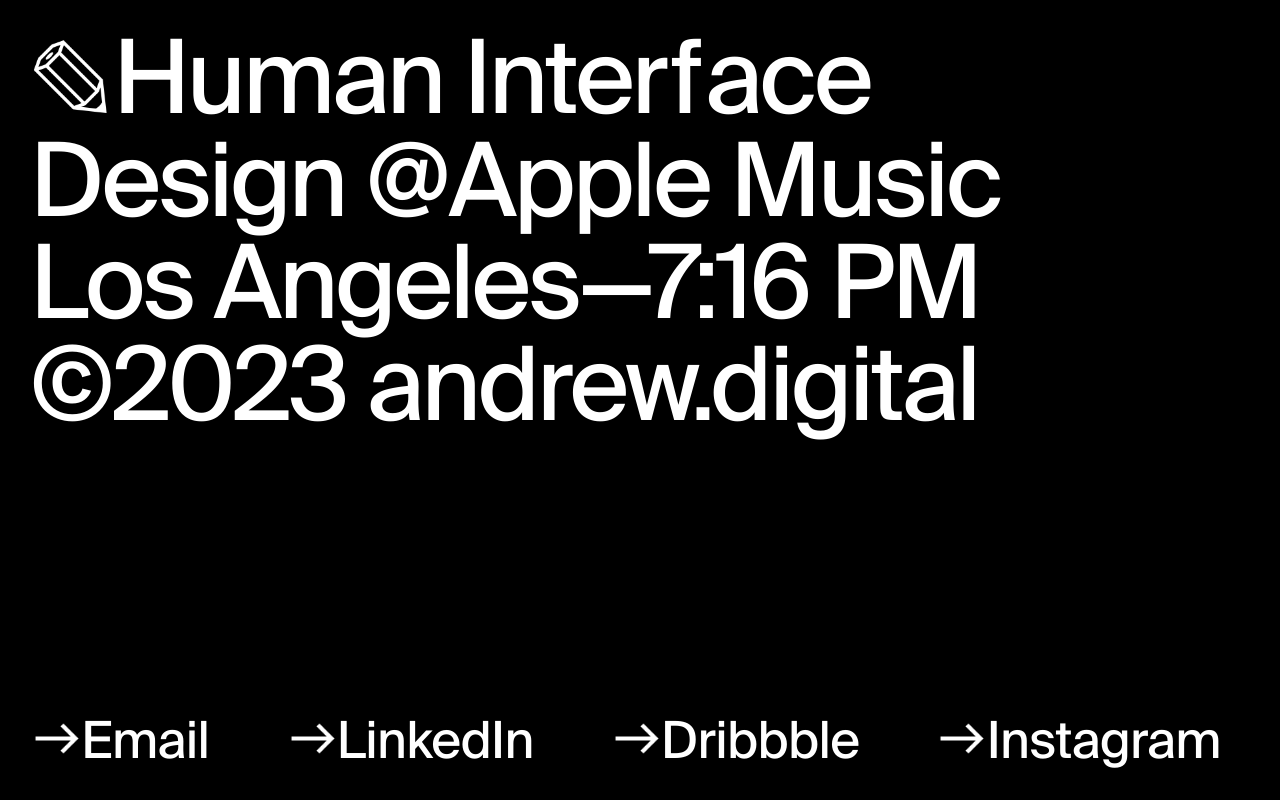
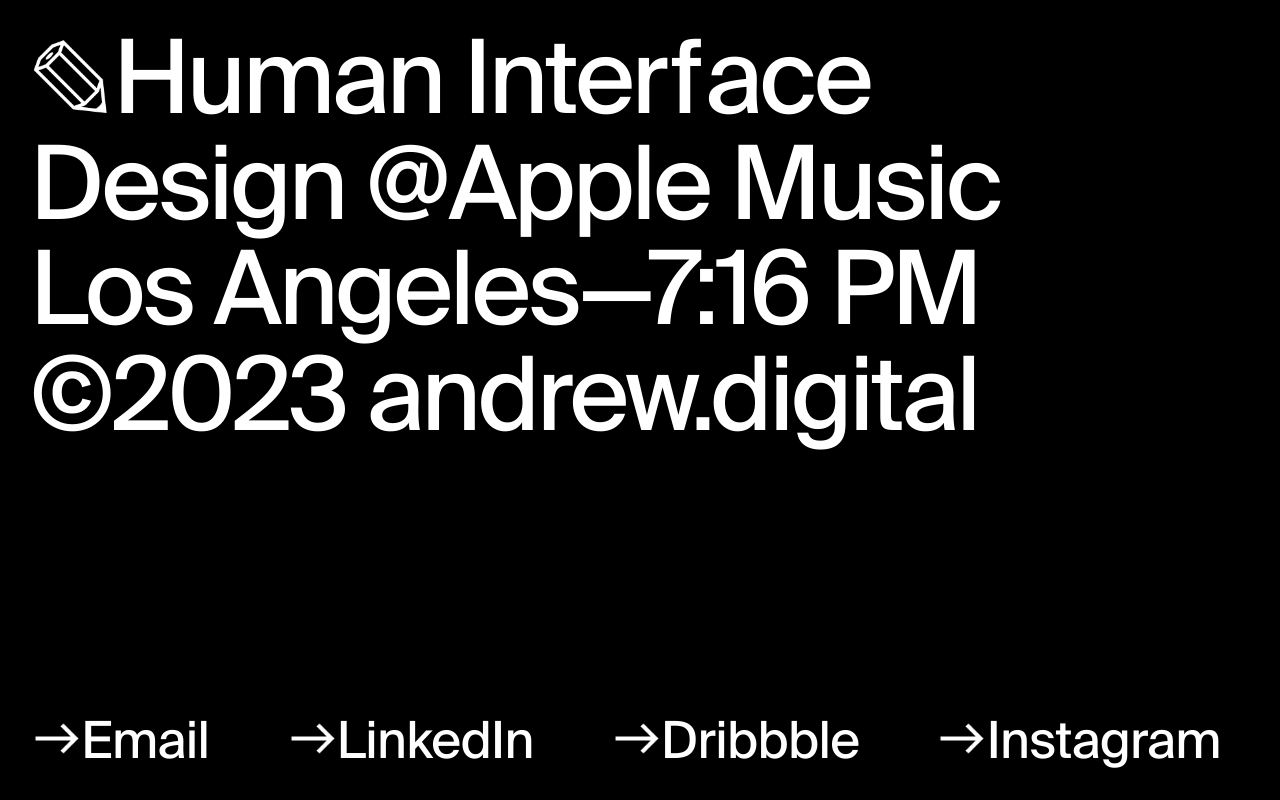
Before and after one commit to andleung/design, a plain HTML site: page index.html in a window 1280 px wide. Drawn offline with nearby package versions, Linux system fonts and the light colour scheme; files whose address does not match are found by name.

Commit message:
Update main.css

```diff
--- a/css/main.css
+++ b/css/main.css
@@ -2,7 +2,7 @@
 
 @font-face { font-family: 'SuisseIntl'; src: url(../assets/fonts/suisseintl-book-webfont.woff2), url(../assets/fonts/suisseintl-book-webfont.woff); }
 
-body { font-family: 'SuisseIntl', sans-serif; font-size: 8vw; letter-spacing: -.25vw; line-height: 8vw; color: #fff; background-color: #000; padding: 30px; max-width: 100%; overflow-x: hidden; }
+body { font-family: 'SuisseIntl', sans-serif; font-size: 8vw; letter-spacing: -.25vw; line-height: 8.25vw; color: #fff; background-color: #000; padding: 30px; max-width: 100%; overflow-x: hidden; }
 a { color: #fff; text-decoration: none; }
 
 .uppercase { text-transform: uppercase; }
```
